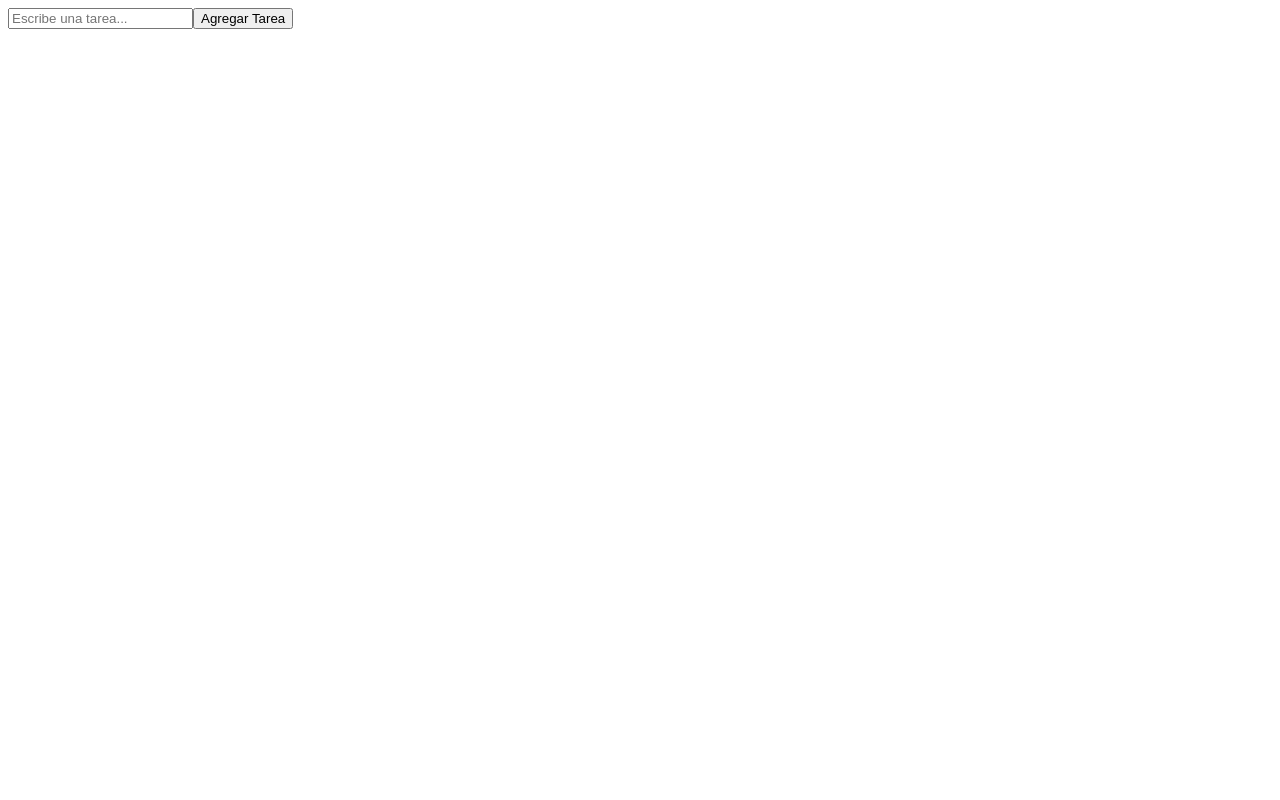
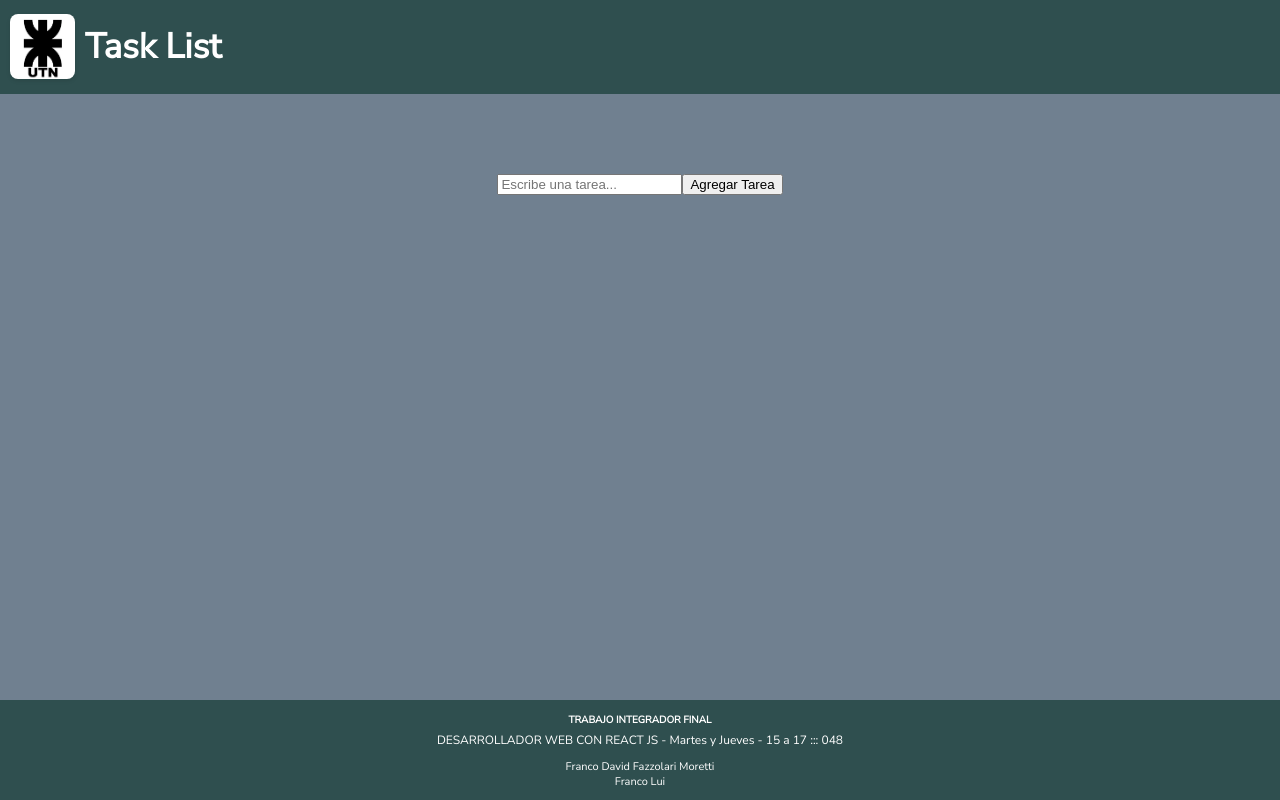
Before and after one commit to FrancoDavid91/TP-FINAL-UTN--React, a React (Vite) app: page / in a window 1280 px wide. Built offline with nearby package versions, Linux system fonts and the light colour scheme.

Commit message:
[FEATURE]html and css modified

```diff
--- a/index.html
+++ b/index.html
@@ -4,10 +4,28 @@
     <meta charset="UTF-8" />
     <link rel="icon" type="image/svg+xml" href="/src/assets/icono-tasklist.png" />
     <meta name="viewport" content="width=device-width, initial-scale=1.0" />
+    <link rel="stylesheet" href="./src/normalize.css">
+    <link rel="stylesheet" href="./src/index.css">
     <title>Task List</title>
   </head>
+  <header>
+    <div class="container-header">
+      <img src="/src/assets/UTN_logo.jpg" width="65px" height="65px" alt="logo UTN" />
+      <h1>Task List</h1>
+    </div>
+  </header>
   <body>
     <div id="root"></div>
     <script type="module" src="/src/main.jsx"></script>
   </body>
+  <footer>
+    <div class='container-footer'>
+      <h4>TRABAJO INTEGRADOR FINAL</h4>
+      <p>DESARROLLADOR WEB CON REACT JS - Martes y Jueves - 15 a 17 ::: 048</p>
+      <ul>
+        <li>Franco David Fazzolari Moretti</li>
+        <li>Franco Lui</li>
+      </ul>
+    </div>
+  </footer>
 </html>
--- a/src/App.jsx
+++ b/src/App.jsx
@@ -1,10 +1,11 @@
-
 import { TaskListView } from './components/TaskListView/TaskListView'
 
 function App() {
   return (
     <>
-      <TaskListView/>
+
+      <TaskListView />
+
     </>
   )
 }
--- a/src/components/TaskForm/TaskForm.jsx
+++ b/src/components/TaskForm/TaskForm.jsx
@@ -1,4 +1,5 @@
 import { useState }  from 'react'
+import './TaskForm.css'
 
 const TaskForm = ({onSubmitted = (form) =>{}}) => {
 
--- a/src/components/TaskItem/TaskItem.jsx
+++ b/src/components/TaskItem/TaskItem.jsx
@@ -1,4 +1,5 @@
 import React from 'react'
+import './TaskItem.css'
 
 const TaskItem = ({id,title, completed, onComplete=()=>{}, onDelete=()=>{}, onEdit=()=>{}}) => {
 
--- /dev/null
+++ b/src/components/TaskListView/TaskListView.css
@@ -0,0 +1,6 @@
+.container-view {
+    margin-top: 8em;
+    display: flex;
+    align-items: center;
+    justify-content: center;
+}
--- a/src/components/TaskListView/TaskListView.jsx
+++ b/src/components/TaskListView/TaskListView.jsx
@@ -2,6 +2,7 @@ import { useState } from 'react';
 import TaskForm from '../TaskForm/TaskForm';
 import TaskList from '../TaskList/TaskList';
 import TaskItem from '../TaskItem/TaskItem';
+import './TaskListView.css';
 
 export const TaskListView = () => {
   const [task, setTask] = useState([]);
@@ -45,7 +46,8 @@ export const TaskListView = () => {
   };
 
   return (
-      <div>
+    <main>
+      <div className='container-view'>
         <TaskForm
           onSubmitted={(form) => {
             addTask(form);
@@ -76,5 +78,7 @@ export const TaskListView = () => {
           )}
         />
       </div>
+    </main>
+
   );
 };
--- /dev/null
+++ b/src/index.css
@@ -0,0 +1,52 @@
+.container-header {
+    display: flex;
+    align-items: center;
+    margin: 1em;
+    background-color: #2f4f4f;
+    color: white;
+    margin: 0;
+}
+
+.container-header img {
+    border-radius: 8px;
+    box-shadow: 0 2px 4px rgba(0, 0, 0, 0.1);
+    margin: 1em;
+}
+
+.container-header h1 {
+    font-size: 3.5em;
+}
+
+body {
+    display: flex;
+    flex-direction: column;
+    min-height: 100vh;
+}
+
+#root {
+    flex: 1;
+    background-color: #708090;
+}
+
+footer {
+    background-color: #2f4f4f;
+    color: white;
+}
+footer p{
+    margin: 0;
+    font-size: 1.2em;
+}
+footer h4{
+    margin-bottom: 5px;
+}
+.container-footer{
+    display: flex;
+    flex-direction: column;
+    align-items: center;
+}
+.container-footer ul{
+    list-style: none;
+    text-align: center;
+    padding-left: 0;
+    font-size: 1.1em;
+}
--- /dev/null
+++ b/src/normalize.css
@@ -0,0 +1,20 @@
+@import url('https://fonts.googleapis.com/css2?family=Nunito+Sans:opsz@6..12&display=swap');
+@import url('https://fonts.googleapis.com/css2?family=Nunito+Sans:ital,opsz,wght@1,6..12,300&display=swap');
+
+*,
+*::before
+*::after{
+    margin: 0;
+    padding: 0;
+    box-sizing: border-box;
+}
+html, body {
+    margin: 0;
+    padding: 0;
+    overflow: hidden;
+}
+html{
+    font-size: 62.5%; /*Establecemos en 10px el tamaño de fuente del navegador por defecto*/
+    color: #111111;
+    font-family: 'Nunito Sans', sans-serif;
+}
```
Also changed, not shown: src/components/FooterTaskList/FooterTaskList.jsx (deleted, +0 -9 lines), src/components/HeaderTaskList/HeaderTaskList.jsx (deleted, +0 -9 lines), src/components/TaskForm/TaskForm.css (added), src/components/TaskItem/TaskItem.css (added). Lines whose indentation alone changed are shown as unchanged.
